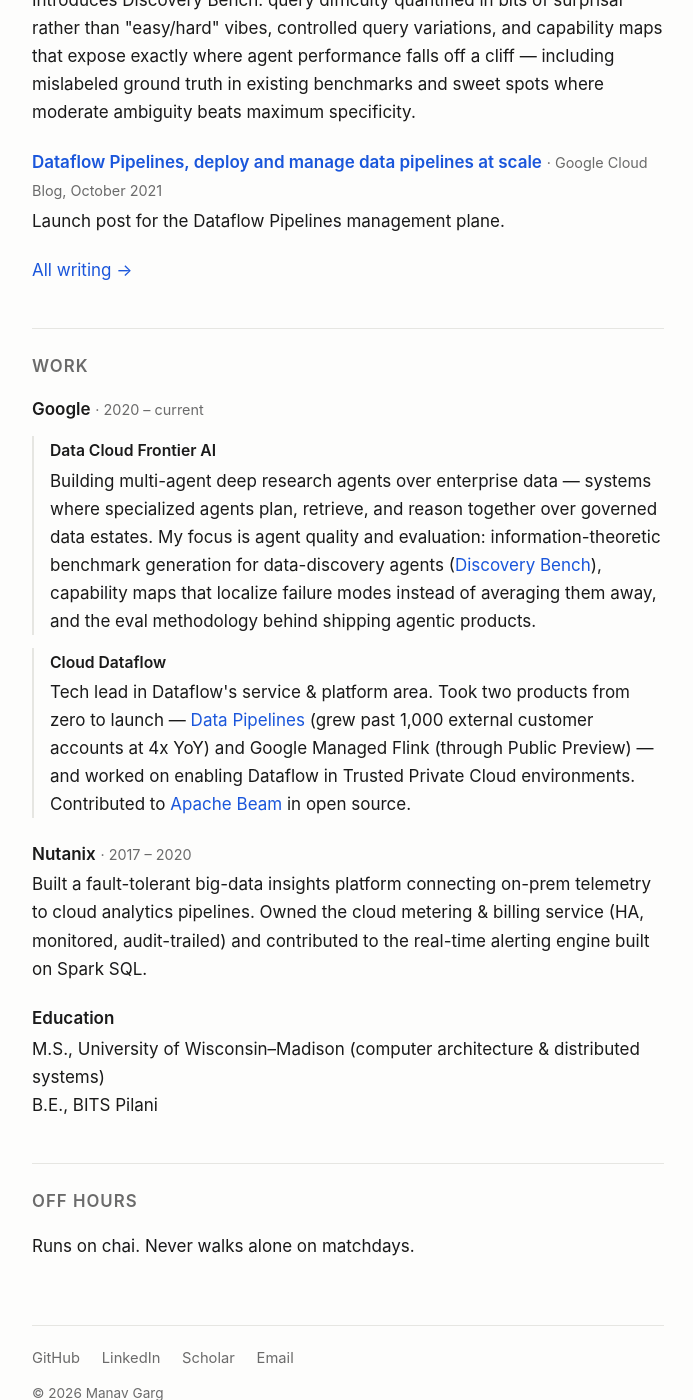
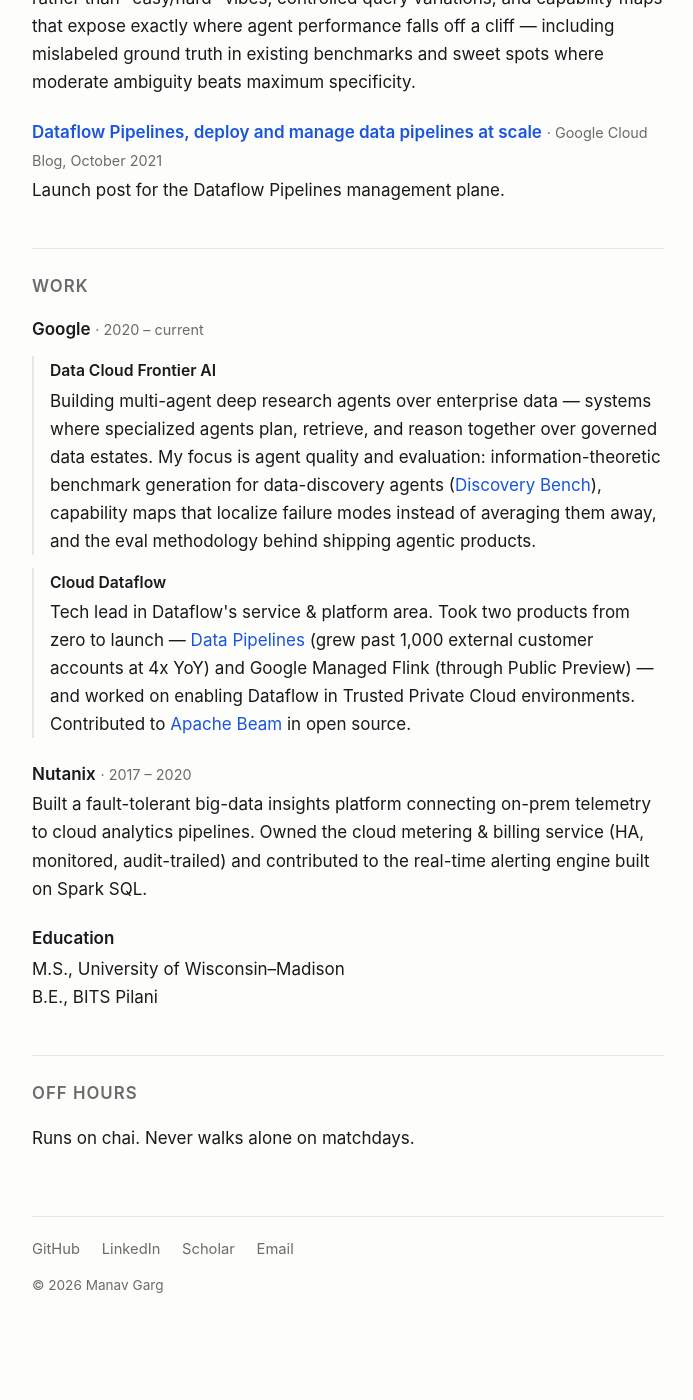
Before and after one commit to manavgarg/manavgarg.github.io, a Jekyll site: the page built from index.md, in a window 1280 px wide and 1400 px high, scrolled down 979 px. Shown: the whole window, without its empty margins (292-985 px from the left). Built offline with Jekyll 4.4.1, drawn with Linux system fonts in a browser that asks for light colours; after the commit the page ends 2337 px from its top, so only the background shows below that; part of the change alters nothing that is shown; some of the changed text lies outside the part shown.

Commit message:
Drop title and MS focus area; remove All-writing link for now
Co-Authored-By: Claude Fable 5 <noreply@anthropic.com>
Claude-Session: https://claude.ai/code/session_018dd1zrqycAwGyeE8kPugPE

```diff
--- a/_config.yml
+++ b/_config.yml
@@ -1,8 +1,8 @@
 title: Manav Garg
 description: >-
-  Senior software engineer at Google on the Data Cloud Frontier AI team,
-  building multi-agent deep research systems and the evaluation methodology
-  behind them. Previously ~6 years on Cloud Dataflow.
+  Working at Google on the Data Cloud Frontier AI team, building multi-agent
+  deep research systems and the evaluation methodology behind them.
+  Previously Cloud Dataflow and Nutanix.
 url: "https://manavgarg.github.io"
 baseurl: ""
 
--- a/index.md
+++ b/index.md
@@ -8,10 +8,9 @@ title: Home
   <div>
     <h1>Hi, I'm Manav.</h1>
     <p class="lede">
-      I'm a senior software engineer at Google on the
-      <strong>Data Cloud Frontier AI</strong> team, building multi-agent deep
-      research systems over enterprise data — and the evaluation methodology
-      to know whether they actually work.
+      I work at Google on the <strong>Data Cloud Frontier AI</strong> team,
+      building multi-agent deep research systems over enterprise data — and
+      the evaluation methodology to know whether they actually work.
     </p>
   </div>
 </div>
@@ -60,8 +59,6 @@ as good as the data systems underneath them.
   <p>Launch post for the Dataflow Pipelines management plane.</p>
 </div>
 
-<p><a href="{{ '/writing/' | relative_url }}">All writing &rarr;</a></p>
-
 <h2 id="work">Work</h2>
 
 <div class="item">
@@ -102,8 +99,7 @@ as good as the data systems underneath them.
 <div class="item">
   <span class="title">Education</span>
   <span class="meta"></span>
-  <p>M.S., University of Wisconsin–Madison (computer architecture &amp;
-  distributed systems)<br>
+  <p>M.S., University of Wisconsin–Madison<br>
   B.E., BITS Pilani</p>
 </div>
 
```
